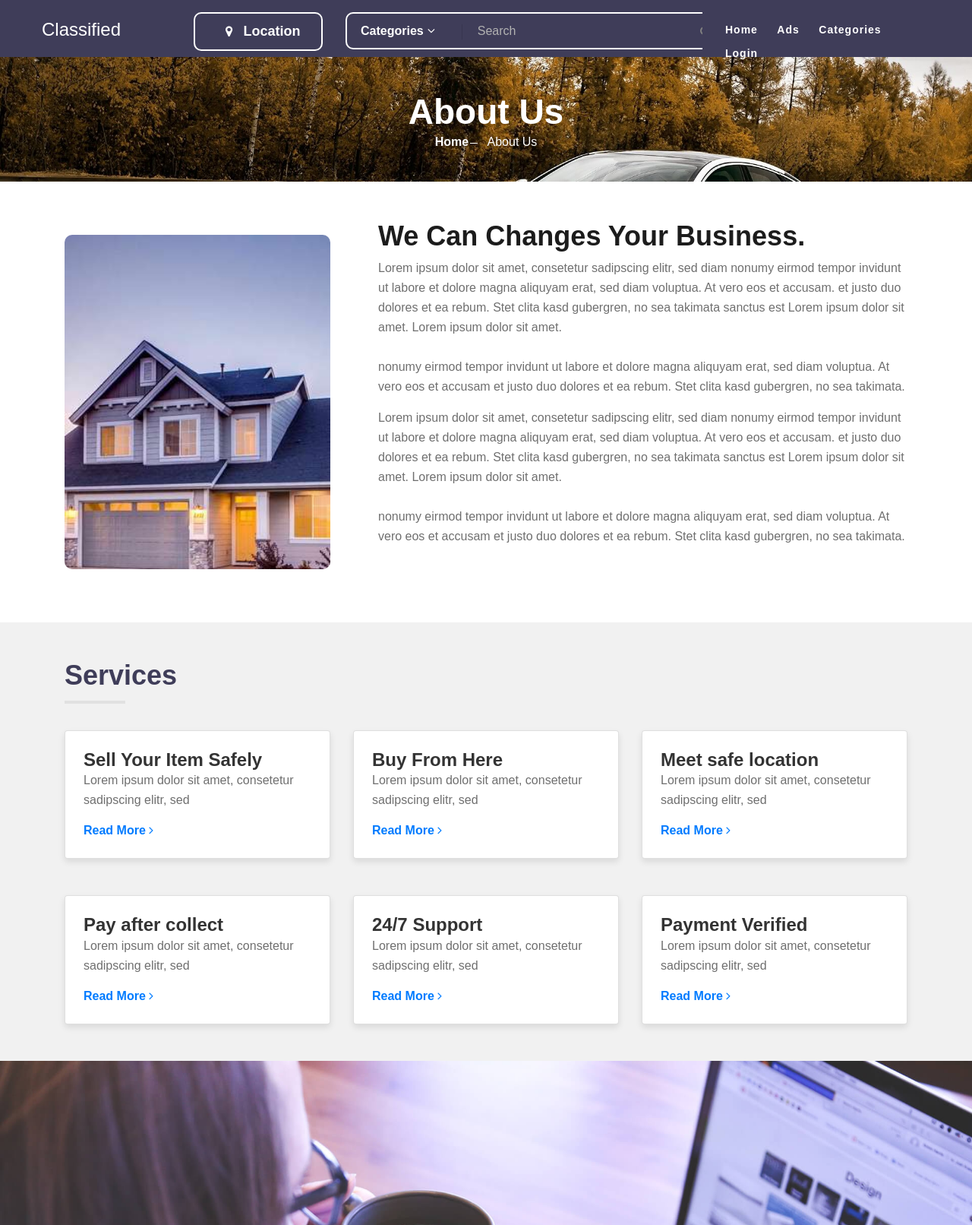
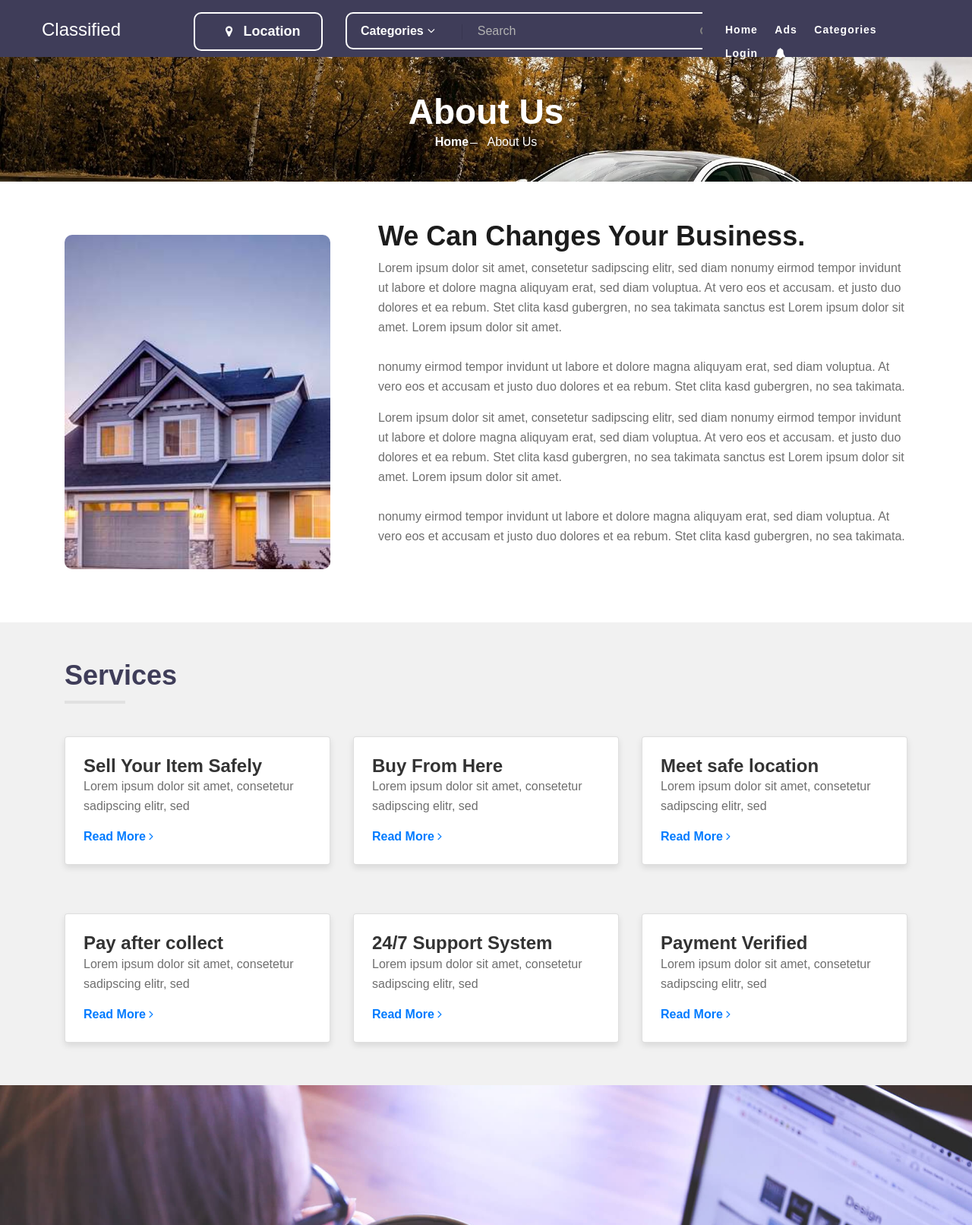
Before and after one commit to ayushifablead/classfiledwebsite, a PHP site: page /classified/about-us.php in a window 1280 px wide. Shown: the top 1612 px of the page at 76% size. Run offline with PHP 8.4, Linux system fonts and the light colour scheme; some libraries are stand-ins or nearby versions.

Commit message:
first commit

```diff
--- a/about-us.php
+++ b/about-us.php
@@ -46,7 +46,7 @@
                 </div>
             </div>
             <div class="row">
-                <div class="col-lg-4 col-md-6">
+                <div class="col-lg-4 col-md-4 my-2">
                     <div class="single_services d-flex mt-30">
 
                         <div class="services_content card p-4">
@@ -56,7 +56,7 @@
                         </div>
                     </div>
                 </div>
-                <div class="col-lg-4 col-md-6">
+                <div class="col-lg-4 col-md-4 my-2">
                     <div class="single_services d-flex mt-30">
 
                         <div class="services_content card p-4">
@@ -66,7 +66,7 @@
                         </div>
                     </div>
                 </div>
-                <div class="col-lg-4 col-md-6">
+                <div class="col-lg-4 col-md-4 my-2">
                     <div class="single_services d-flex mt-30">
                         <div class="services_content card p-4">
                             <h4 class="title"><a href="#">Meet safe location</a></h4>
@@ -77,7 +77,7 @@
                 </div>
                 </div>
                 <div class="row mt-5 pb-5">
-                <div class="col-lg-4 col-md-6">
+                <div class="col-lg-4 col-md-4 my-2">
                     <div class="single_services d-flex mt-30">
                         <div class="services_content card p-4 box-shadow">
                             <h4 class="title"><a href="#">Pay after collect</a></h4>
@@ -86,16 +86,16 @@
                         </div>
                     </div>
                 </div>
-                <div class="col-lg-4 col-md-6">
+                <div class="col-lg-4 col-md-4 my-2">
                     <div class="single_services d-flex mt-30">
                         <div class="services_content card p-4 box-shadow">
-                            <h4 class="title"><a href="#">24/7 Support</a></h4>
+                            <h4 class="title"><a href="#">24/7 Support System</a></h4>
                             <p>Lorem ipsum dolor sit amet, consetetur sadipscing elitr, sed</p>
                             <a class="more" href="#">Read More <i class="fa fa-angle-right"></i></a>
                         </div>
                     </div>
                 </div>
-                <div class="col-lg-4 col-md-6">
+                <div class="col-lg-4 col-md-4 my-2">
                     <div class="single_services d-flex mt-30">
                         <div class="services_content card p-4 box-shadow">
                             <h4 class="title"><a href="#">Payment Verified</a></h4>
--- a/css/style.css
+++ b/css/style.css
@@ -406,7 +406,7 @@ ol {
 .header__menu ul li {
 	list-style: none;
 	display: inline-block;
-	margin-right: 21px;
+	margin-right: 18px;
 	position: relative;
 }
 
@@ -945,9 +945,9 @@ img.cover.img-whp.w-100 {
 	margin-bottom: 50px;
 }
 
-.featured__item:hover .featured__item__pic .featured__item__pic__hover {
+/* .featured__item:hover .featured__item__pic .featured__item__pic__hover {
 	bottom: 20px;
-}
+} */
 
 .featured__item__pic {
 	height: 270px;
@@ -4136,7 +4136,7 @@ footer.footer.spad p{
 
 	  @media only screen and (max-width: 768px){
 		.bg_cover{
-			height: 50%;
+			height: 100%;
 		}
 	  }
 
--- a/css/style1.css
+++ b/css/style1.css
@@ -76,8 +76,8 @@
   }
 
   .featured__item:hover .featured__item__pic .featured__item__pic__hover{
-    top: 10px;
-    text-align: right!important;
+    top: 7px;
+    text-align: right !important;
     left: -9px !important;
   }
   .product_select .nice-select {
--- a/header.php
+++ b/header.php
@@ -103,7 +103,7 @@
                                     </ul>
 
                                     <input type="text" placeholder="Search">
-                                <button type="submit" class="site-btn"><i class="fa fa-search" aria-hidden="true"></i>                                </button>
+                                    <button type="submit" class="site-btn"><i class="fa fa-search" aria-hidden="true"></i> </button>
                                 </form>
                             </div>
 
@@ -190,26 +190,21 @@
                             <h4 onclick="window.location.href='index.php'">Classified</h4>
                         </div>
                     </div>
-                <div class="col-lg-2 mt-3  responsive-menu-header-mobail">
-                <div class="hero__categories">
-                        <div class="hero__categories__all">
+                    <div class="col-lg-2 mt-3 responsive-menu-header-mobail">
+                        <div class="hero__categories" id="locationDropdown">
+                            <div class="hero__categories__all" onclick="toggleDropdown()">
                                 <i class="fa fa-map-marker" aria-hidden="true"></i>
-
                                 <span>Location</span>
                             </div>
-                        <ul style="display:none;">
+                            <ul style="display: none;">
                                 <li><input type="text" class="form-control" placeholder="Search"></li>
                                 <li><a href="#">India</a></li>
                                 <li><a href="#">Ahmedabad</a></li>
                                 <li><a href="#">Bangalore</a></li>
                                 <li><a href="#">Chandigarh</a></li>
                                 <li><a href="#">Chennai</a></li>
-
                             </ul>
-
-
                         </div>
-
                     </div>
                     <div class="col-lg-5 mt-3 responsive-menu-header">
                         <div class="hero__search">
@@ -222,16 +217,16 @@
                                     </div>
                                     <ul style="display:none;">
 
-                            <li><a href="#">India</a></li>
-                            <li><a href="#">Ahmedabad</a></li>
-                            <li><a href="#">Bangalore</a></li>
-                            <li><a href="#">Chandigarh</a></li>
-                            <li><a href="#">Chennai</a></li>
+                                        <li><a href="#">Mobail</a></li>
+                                        <li><a href="#">Footwear</a></li>
+                                        <li><a href="#">Cameras</a></li>
+                                        <li><a href="#">Earphones</a></li>
+                                        <li><a href="#">Headphones</a></li>
 
                                     </ul>
 
                                     <input type="text" placeholder="Search">
-                                <button type="submit" class="site-btn"><i class="fa fa-search" aria-hidden="true"></i>                                </button>
+                                    <button type="submit" class="site-btn"><i class="fa fa-search" aria-hidden="true"></i> </button>
                                 </form>
                             </div>
 
@@ -253,8 +248,8 @@
                             </li> -->
                                 <li><a href="./category.php">Categories</a></li>
                                 <li><a href="login.php">Login</a></li>
-                             <!--  <li><a href="./faqs.php">Faqs</a></li>
-                            <li><a href="./contact.php">Contact</a></li> -->
+                                <!--  <li><a href="./faqs.php">Faqs</a></li> -->
+                                <li><a href=""><i class="fa fa-bell" aria-hidden="true"></i></a></li>
                             </ul>
                         </nav>
                     </div>
@@ -311,3 +306,20 @@
         </div>
     </section> -->
         <!-- Hero Section End -->
+
+
+        <script>
+            function toggleDropdown() {
+                const dropdown = document.querySelector("#locationDropdown ul");
+                dropdown.style.display = dropdown.style.display === "none" ? "block" : "none";
+            }
+
+            // Close the dropdown when clicking outside
+            document.addEventListener("click", function(event) {
+                const dropdown = document.querySelector("#locationDropdown ul");
+                const dropdownContainer = document.querySelector("#locationDropdown");
+                if (!dropdownContainer.contains(event.target)) {
+                    dropdown.style.display = "none";
+                }
+            });
+        </script>
--- a/js/main.js
+++ b/js/main.js
@@ -89,9 +89,9 @@
     });
 
 
-    $('.hero__categories__all').on('click', function(){
-        $('.hero__categories ul').slideToggle(400);
-    });
+    // $('.hero__categories__all').on('click', function(){
+    //     $('.hero__categories ul').slideToggle(400);
+    // });
     $('.hero__search__categories').on('click', function(){
         $('.hero__search ul').slideToggle(400);
     });
```
Lines whose indentation alone changed are shown as unchanged.
